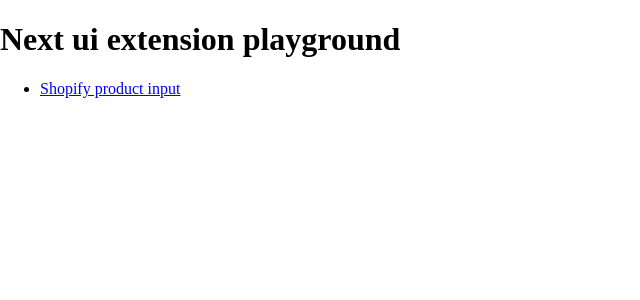
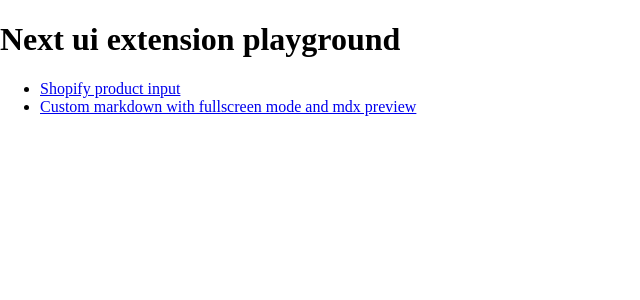
Before and after one commit to hygraph/ui-extensions-examples-with-nextjs, a Next.js app: page / in a window 1280 px wide. Shown: the top 300 px of the page, without its empty margins (0-640 px from the left). Built offline with nearby package versions, Linux system fonts and the light colour scheme.

Commit message:
Update examples list

```diff
--- a/src/pages/index.tsx
+++ b/src/pages/index.tsx
@@ -17,6 +17,11 @@ export default function Home() {
               <a>Shopify product input</a>
             </Link>
           </li>
+          <li>
+            <Link href="/extensions/markdown">
+              <a>Custom markdown with fullscreen mode and mdx preview</a>
+            </Link>
+          </li>
         </ul>
       </main>
     </div>
```
